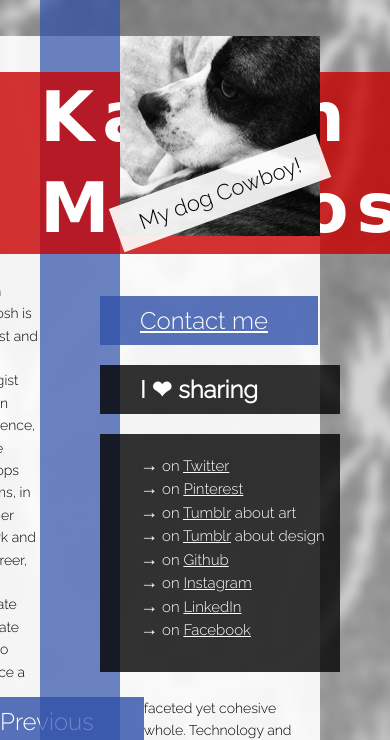
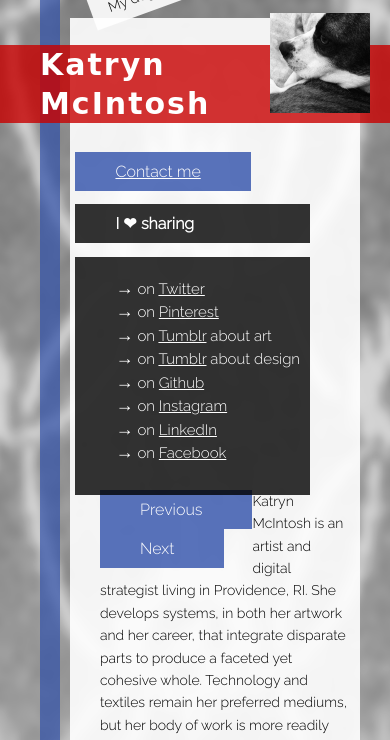
Before and after one commit to katrynmc/testkitschen.github.io, a plain HTML site: page index.html in a window 390 px wide. Shown: the top 740 px of the page. Drawn offline with Linux system fonts and the light colour scheme; a web font is replaced by a local one.

Commit message:
pushing towards more responsiveness

```diff
--- a/index.html
+++ b/index.html
@@ -59,7 +59,7 @@ nextPrompt();</script>
 </header>
 
 <div class="social">
-	<img src="cowboy2.jpg">
+	<div class="dog"><img src="cowboy2.jpg"></div>
 	<div class="caption">My dog Cowboy!</div>
 	<a href="mailto:katryn.mcintosh@gmail.com"><button>Contact me</button></a>
 <h2>I &#x2764; sharing</h2>
--- a/stylesheet.css
+++ b/stylesheet.css
@@ -86,6 +86,8 @@ button {
 img {
 	padding: 10px 20px;
 	position: relative;
+	max-width: 100%;
+	height: auto;
 
 }
 .studio {
@@ -146,3 +148,55 @@ ul li:before {
 li {
 	line-height: 150%;
 }
+
+/*----------Responsive styles*/
+@media (max-width: 600px) {
+	h1 {
+		font-size: 30px;
+		line-height: 130%;
+		letter-spacing:2px;
+	}
+	h2 {
+		font-size: 16px;
+	}
+	.colorbar {
+		width: 20px;
+	}
+	.social {
+		float: right;
+		position: relative;
+		top: -1280px;
+		left: -80px;
+		padding-left: 40px;
+}
+button {
+	font-size: 16px;
+}
+img {
+	padding: 5px 10px;
+
+
+}
+.dog {
+	float: right;
+	position: relative;
+	left: 50px;
+	top: -30px;
+	max-width: 100px;
+	height: auto;
+}
+.caption {
+	font-size: 14px;
+	position: relative;
+
+
+}
+.bio {
+	position: relative;
+	left: 20px;
+	top: -1300px;
+	max-width: 250px;
+
+
+}
+}
```
